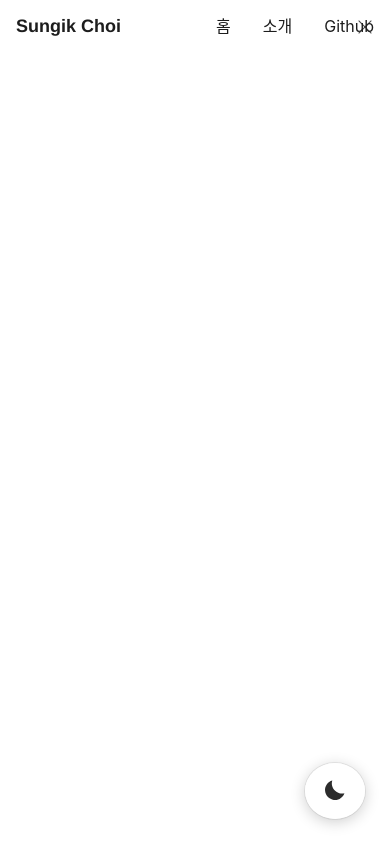
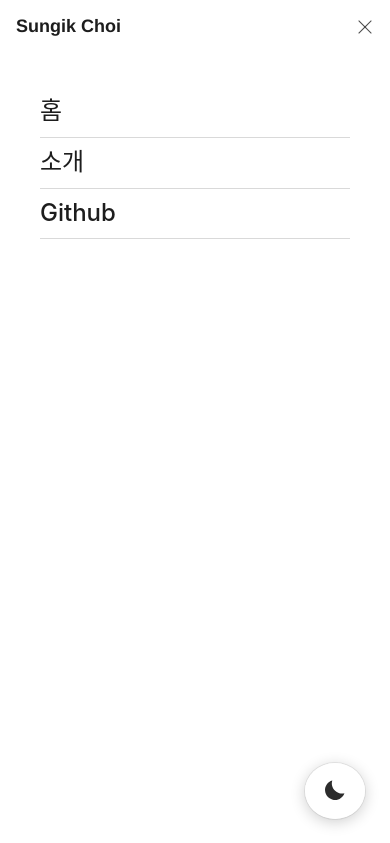
Before and after one commit to sungik-choi/sungikchoi.com, a Gatsby site: page / in a window 390 px wide. Both pictures are taken after a click on the button "Menu". Shown: the top 843 px of the page. Built offline with nearby package versions, Linux system fonts and the light colour scheme; Gatsby itself is replaced by a stand-in of ours; some packages are replaced by stand-ins of ours.

Commit message:
Feat : 모바일 버거메뉴 메뉴 스타일 추가

```diff
--- a/src/components/layout/navBar/menuIcon.js
+++ b/src/components/layout/navBar/menuIcon.js
@@ -23,6 +23,9 @@ const MenuIconBreadBottom = styled.div`
 `;
 
 const MenuIconButton = styled.button`
+  display: none;
+
+  @media (max-width: ${({ theme }) => theme.device.sm}) {
     display: block;
     cursor: pointer;
     position: absolute;
@@ -73,9 +76,6 @@ const MenuIconButton = styled.button`
     &:hover > div {
       opacity: 1;
     }
-
-  @media (min-width: ${({ theme }) => theme.device.lg}) {
-    display: none;
   }
 `;
 
--- a/src/components/layout/navBar/navBar.js
+++ b/src/components/layout/navBar/navBar.js
@@ -1,10 +1,13 @@
 import React, { useState, useEffect, useRef, useContext } from 'react';
-import styled, { ThemeContext } from 'styled-components';
+import styled, { css, ThemeContext } from 'styled-components';
 import { Link } from 'gatsby';
 import ThemeToggleButton from './themeToggleButton/themeToggleButton';
 import MenuIcon from './menuIcon';
 import Background from 'styles/background';
 import { useSiteMetadata } from 'hooks/useSiteMetadata';
+
+// ! 메뉴 등장 시 스크롤 막기
+// ! 메뉴 등장 시 키보드 포커스가 메뉴 안으로만 향하도록 변경
 
 const NavBar = ({ title, themeToggler }) => {
   const site = useSiteMetadata();
@@ -43,12 +46,12 @@ const NavBar = ({ title, themeToggler }) => {
         <Title onClick={() => setToggle(false)}>
           <Link to="/">{title}</Link>
         </Title>
-        <LinkWrap>
+        <LinkWrap toggle={toggle}>
           <Curtain ref={curtainRef} toggle={toggle} />
           <LinkContent toggle={toggle}>
             <LinkUl>
               {menuLinks.map(({ link, name }) => (
-                <li key={name}>
+                <li key={name} onClick={() => link === '/' && setToggle(false)}>
                   <Link to={link}>{name}</Link>
                 </li>
               ))}
@@ -105,6 +108,7 @@ const Content = styled.div`
 `;
 
 const Title = styled.h1`
+  z-index: 9999;
   padding: 0;
   border: none;
   font-size: ${({ theme }) => theme.text.md};
@@ -142,6 +146,31 @@ const LinkUl = styled.ul`
   li:last-child {
     margin-left: 0;
   }
+
+  @media (max-width: ${({ theme }) => theme.device.sm}) {
+    flex-direction: column;
+    padding-left: ${({ theme }) => theme.sizing.lg};
+
+    li {
+      display: block;
+      margin-left: 0;
+      font-size: 1.5rem;
+      margin-bottom: 1rem;
+      a {
+        font-weight: 500;
+      }
+    }
+
+    li + li::before {
+      content: '';
+      display: block;
+      position: absolute;
+      ${({ theme }) => `width: calc(100vw - ${theme.sizing.lg} * 2)`};
+      height: 1px;
+      transform: translateY(-8px);
+      background-color: ${({ theme }) => theme.color.divider};
+    }
+  }
 `;
 
 const NavBackground = styled(Background)`
@@ -156,7 +185,7 @@ const NavBackground = styled(Background)`
       height: 100%;
       background-color: ${({ theme }) => theme.color.postBackground};
       transition: opacity
-        ${({ toggle }) => (toggle ? '0.1s ease' : '0.4s ease-in-out 0.5s')};
+        ${({ toggle }) => (toggle ? '0.1s ease' : '0.4s ease-in-out 0.48s')};
       opacity: ${({ toggle }) => (toggle ? '1' : '0')};
     }
   }
@@ -182,15 +211,25 @@ const Curtain = styled.div`
 const LinkContent = styled.div`
   @media (max-width: ${({ theme }) => theme.device.sm}) {
     visibility: ${({ toggle }) => (toggle ? 'visible' : 'hidden')};
+    z-index: 200;
   }
 `;
 
 const LinkWrap = styled.div`
   display: flex;
-  align-items: center;
-  align-content: center;
 
   @media (max-width: ${({ theme }) => theme.device.sm}) {
+    ${({ toggle }) =>
+      toggle &&
+      css`
+        position: fixed;
+        top: 0;
+        left: 0;
+        width: 100%;
+        height: 100%;
+        ${({ theme }) =>
+          `padding-top: calc(${theme.navHeight} + ${theme.sizing.lg})`};
+      `}
   }
 `;
 
```
Lines whose indentation alone changed are shown as unchanged.
